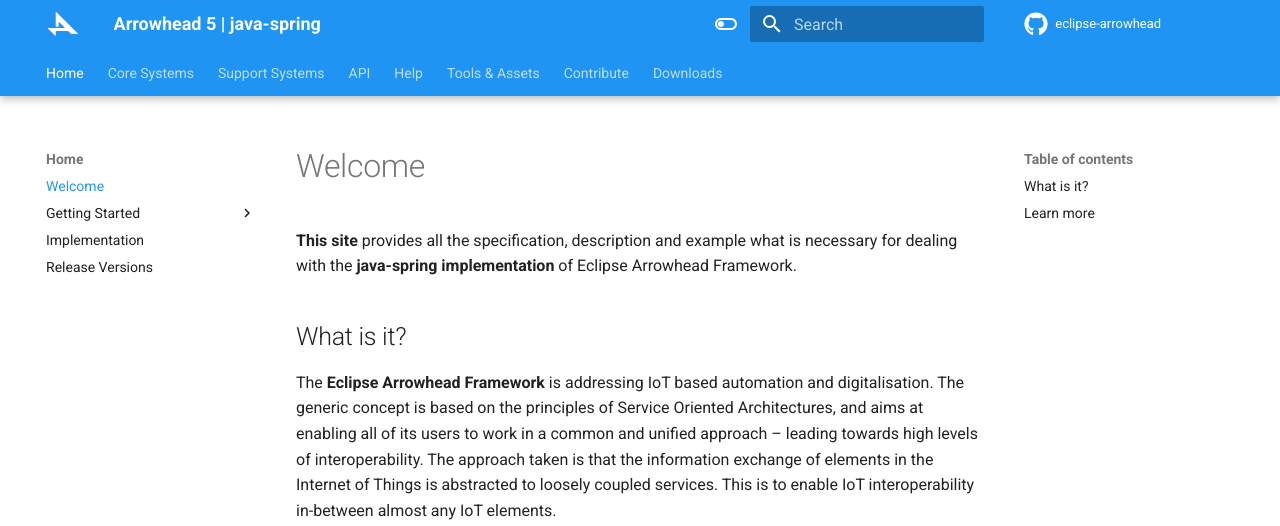
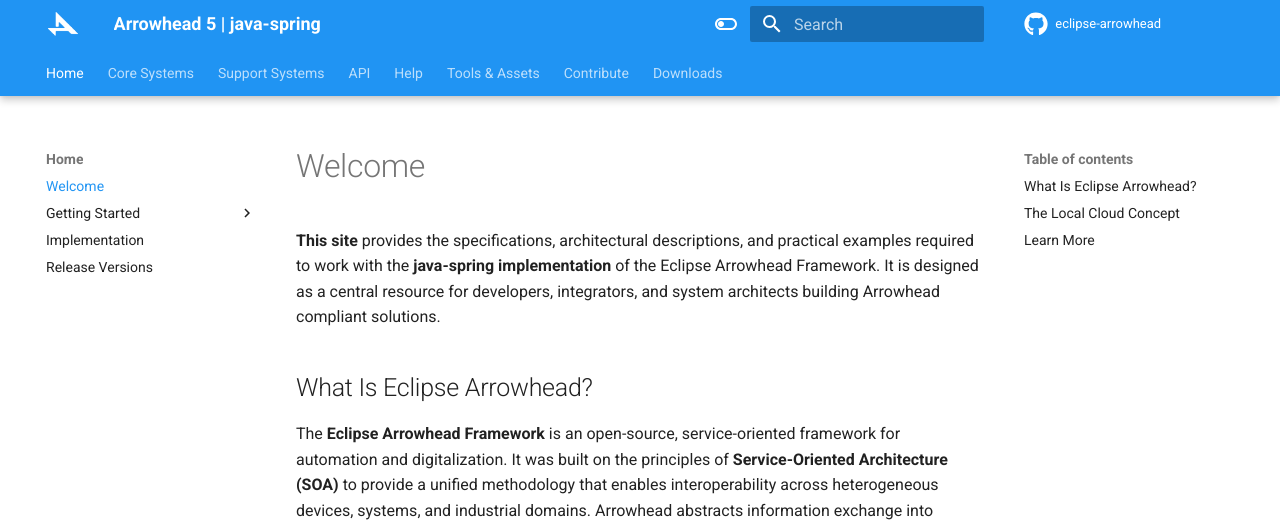
Before and after one commit to Aitia-IIOT/ah5-docs-java-spring, an MkDocs documentation site: the page built from docs/home/welcome.md, in a window 1280 px wide and 1400 px high. Shown: the top 526 px of the window. Built offline with MkDocs 1.6.1 and Material for MkDocs 9.7.7, drawn with Linux system fonts in a browser that asks for light colours; some of the changed text lies outside the part shown.

Commit message:
Making welcome page fancier

```diff
--- a/docs/home/welcome.md
+++ b/docs/home/welcome.md
@@ -1,16 +1,28 @@
-**This site** provides all the specification, description and example what is necessary for dealing with the **java-spring implementation** of Eclipse Arrowhead Framework.
+**This site** provides the specifications, architectural descriptions, and practical examples required to work with the **java-spring implementation** of the Eclipse Arrowhead Framework. It is designed as a central resource for developers, integrators, and system architects building Arrowhead compliant solutions.
 
-## What is it?
+## What Is Eclipse Arrowhead?
 
-The **Eclipse Arrowhead Framework** is addressing IoT based automation and digitalisation. The generic concept is based on the principles of Service Oriented Architectures, and aims at enabling all of its users to work in a common and unified approach – leading towards high levels of interoperability. The approach taken is that the information exchange of elements in the Internet of Things is abstracted to loosely coupled services. This is to enable IoT interoperability in-between almost any IoT elements.
+The **Eclipse Arrowhead Framework** is an open-source, service-oriented framework for automation and digitalization. It was built on the principles of **Service-Oriented Architecture (SOA)** to provide a unified methodology that enables interoperability across heterogeneous devices, systems, and industrial domains. Arrowhead abstracts information exchange into loosely coupled services, allowing systems — regardless of vendor, technology, or scale — to interact through standardized, secure, and runtime-orchestrated service interfaces.
 
 <iframe width="756" height="415" src="https://www.youtube.com/embed/b9ROE9pSgE4?si=XNHL3c977ozXGOBH" title="YouTube video player" frameborder="0" allow="accelerometer; autoplay; clipboard-write; encrypted-media; gyroscope; picture-in-picture; web-share" referrerpolicy="strict-origin-when-cross-origin" allowfullscreen></iframe>
 
-The smallest unit of governance within the Arrowhead Framework is related to a **Local Cloud**, which in general is a closed, local industrial network. Each Local Cloud is recommended to host the core systems within its network: creating the minimal supported functionality needed to enable collaboration and information exchange between the various systems within the Local Cloud. The four recommended core system for each Local Cloud are the **ServiceRegistry**, a **...ServiceOrchestration** system (the actual name contains the implemented orchestration strategy), the **ConsumerAuthorization** and the **Authentication**.
+## The Local Cloud Concept
 
-In addition to the recommended core systems, a number of additional, supporting core systems and services are provided to enable the design, engineering, operation and maintenance of IoT-based automation system of systems.
+The fundamental governance unit in Eclipse Arrowhead is the **Local Cloud**:
+a closed, local industrial network designed for deterministic, secure, and scalable system-of-systems collaboration.
 
-## Learn more
+Each Local Cloud is recommended to host a set of core systems providing the minimum functionality needed for secure, interoperable service exchange. These include:
+
+- **ServiceRegistry** – Registers and discovers services, systems and optionally devices.
+- **ServiceOrchestration** – Selects suitable service providers based on the chosen orchestration strategy.
+- **ConsumerAuthorization** – Enforces access-control policies for service consumption.
+- **Authentication System** – Ensures trusted identity management within the Local Cloud.
+
+**Supporting Systems**
+
+Beyond the recommended set, Arrowhead includes a suite of supporting core systems enabling engineering workflows, configuration management, monitoring, operational control, and maintenance functions across system-of-systems deployments.
+
+## Learn More
 
 :octicons-link-16: [arrowhead technology](https://arrowhead.eu/technology/)<br />
 :octicons-link-16: [eclipse governance](https://projects.eclipse.org/projects/iot.arrowhead)
```
